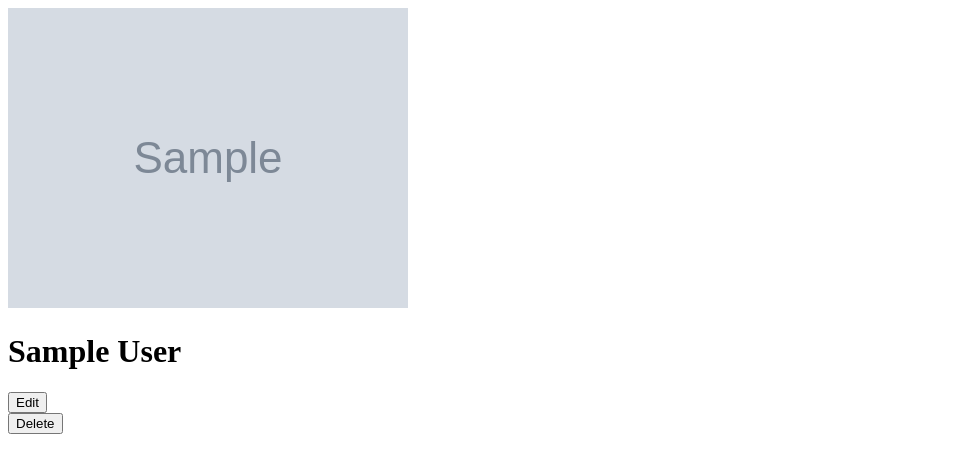
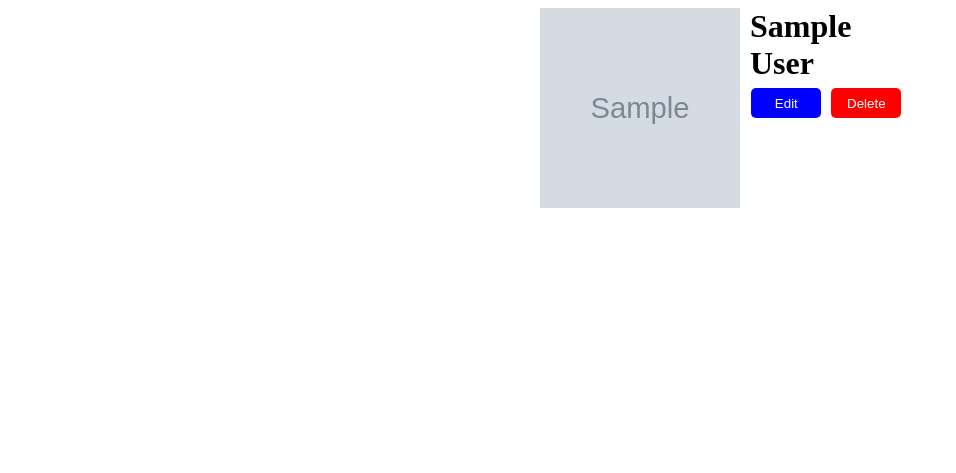
Before and after one commit to MaryiaKunkel/flask-blogly, a Flask app: page /users/1 in a window 1280 px wide. Shown: the top 473 px of the page, without its empty margins (0-956 px from the left). Run offline with Flask 3, Linux system fonts and the light colour scheme; tables that the repository leaves empty hold one stand-in row (values such as "Sample post"); grey boxes marked "Sample" are stand-in pictures.

Commit message:
everything works but pytest

```diff
--- /dev/null
+++ b/static/app.css
@@ -0,0 +1,71 @@
+button {
+  color: white;
+  border-radius: 5px;
+  width: 70px;
+  height: 30px;
+  border: none;
+}
+
+#user_listing_add_button {
+  background-color: grey;
+}
+
+input {
+  width: 200px;
+}
+
+.container {
+  display: flex;
+  /* justify-content: flex-end; */
+}
+
+#new_user_add_button,
+#save_button {
+  background-color: rgb(0, 202, 0);
+  margin-left: 220px;
+}
+
+#cancel_button {
+  background-color: white;
+  color: blue;
+  border: solid blue;
+  margin-top: 200px;
+  margin-left: -150px;
+}
+
+html {
+  /* width: 500px; */
+  display: flex;
+  justify-content: center;
+}
+
+.user_detail_page {
+  display: flex;
+  /* align-items: center; */
+  width: 200px;
+}
+
+img {
+  width: 200px;
+  height: 200px;
+  position: relative;
+  object-fit: cover;
+}
+
+#edit_button {
+  background-color: blue;
+  margin-top: 80px;
+  margin-left: -100px;
+}
+
+#delete_button {
+  background-color: red;
+  margin-top: 80px;
+  margin-left: -20px;
+}
+
+#name {
+  /* margin-left: 250px; */
+  margin-top: 0;
+  margin-left: 10px;
+}
--- a/templates/base.html
+++ b/templates/base.html
@@ -2,6 +2,7 @@
 <!DOCTYPE html>
 <html lang="en">
   <head>
+    <link rel="stylesheet" href="/static/app.css" />
     <meta charset="UTF-8" />
     <meta name="viewport" content="width=device-width, initial-scale=1.0" />
     <title>{% block title %}{% endblock %}</title>
--- a/templates/user_details.html
+++ b/templates/user_details.html
@@ -1,17 +1,17 @@
 <!-- user_details.html -->
 {% extends 'base.html' %}{% block title %} {{user.first_name}}
 {{user.last_name}} {% endblock %}{% block content %}
+<div class="user_detail_page">
+  <img src="{{user.image_url}}" alt="Profile picture" />
 
-<img src="{{user.image_url}}" alt="Profile picture" />
+  <h1 id="name">{{user.first_name}} {{user.last_name}}</h1>
 
-<h1>{{user.first_name}} {{user.last_name}}</h1>
+  <a href="/users/{{user.id}}/edit">
+    <button id="edit_button">Edit</button>
+  </a>
 
-<a href="/users/{{user.id}}/edit">
-  <button>Edit</button>
-</a>
-
-<form action="/users/{{user.id}}/delete" method="POST">
-  <button>Delete</button>
-</form>
-
+  <form action="/users/{{user.id}}/delete" method="POST">
+    <button id="delete_button">Delete</button>
+  </form>
+</div>
 {% endblock %}
--- a/templates/user_listing.html
+++ b/templates/user_listing.html
@@ -13,7 +13,7 @@ content %}
 </ul>
 
 <a href="/users/new">
-  <button>Add user</button>
+  <button id="user_listing_add_button">Add user</button>
 </a>
 
 {% endblock %}
--- a/test_flask.py
+++ b/test_flask.py
@@ -61,4 +61,4 @@ class UserViewsTestCase(TestCase):
             html = resp.get_data(as_text=True)
 
             self.assertEqual(resp.status_code, 200)
-            self.assertIn("<h1>Donald</h1>", html)
+            self.assertIn("<h1>Donald Trump</h1>", html)
```
Also changed, not shown: templates/new_user.html (+7 -4 lines), templates/user_edit.html (+4 -3 lines).
